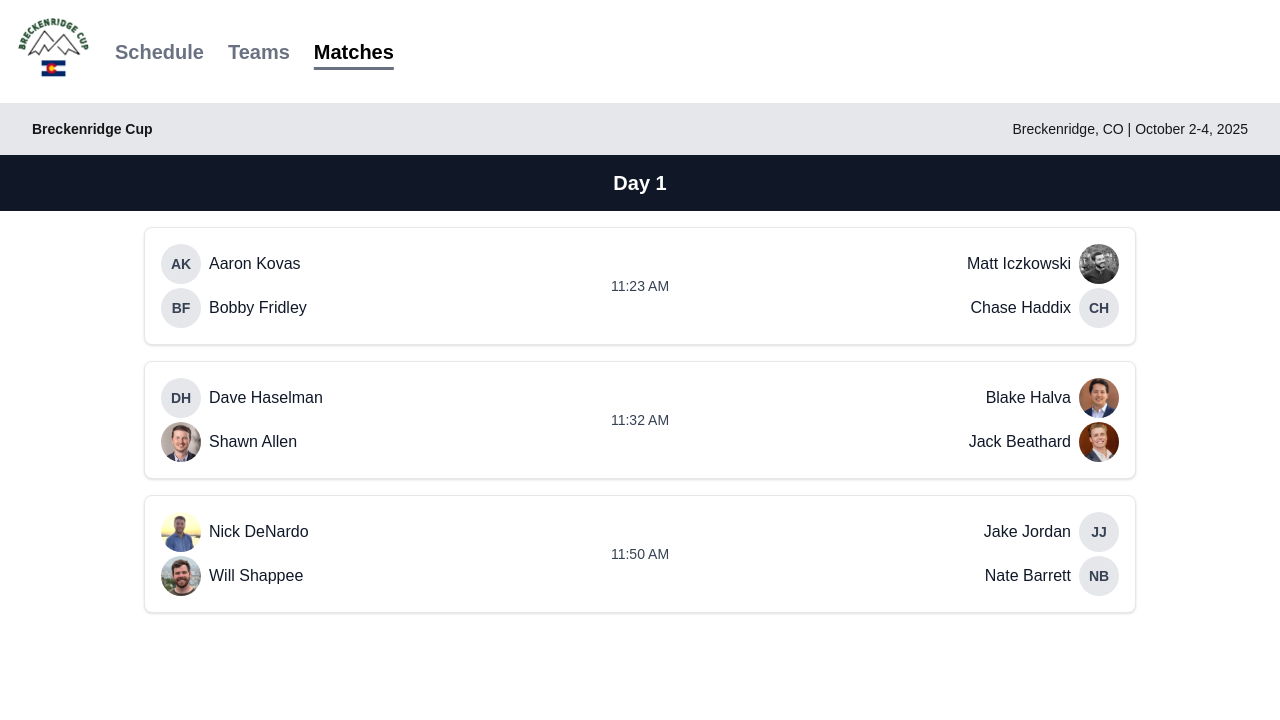
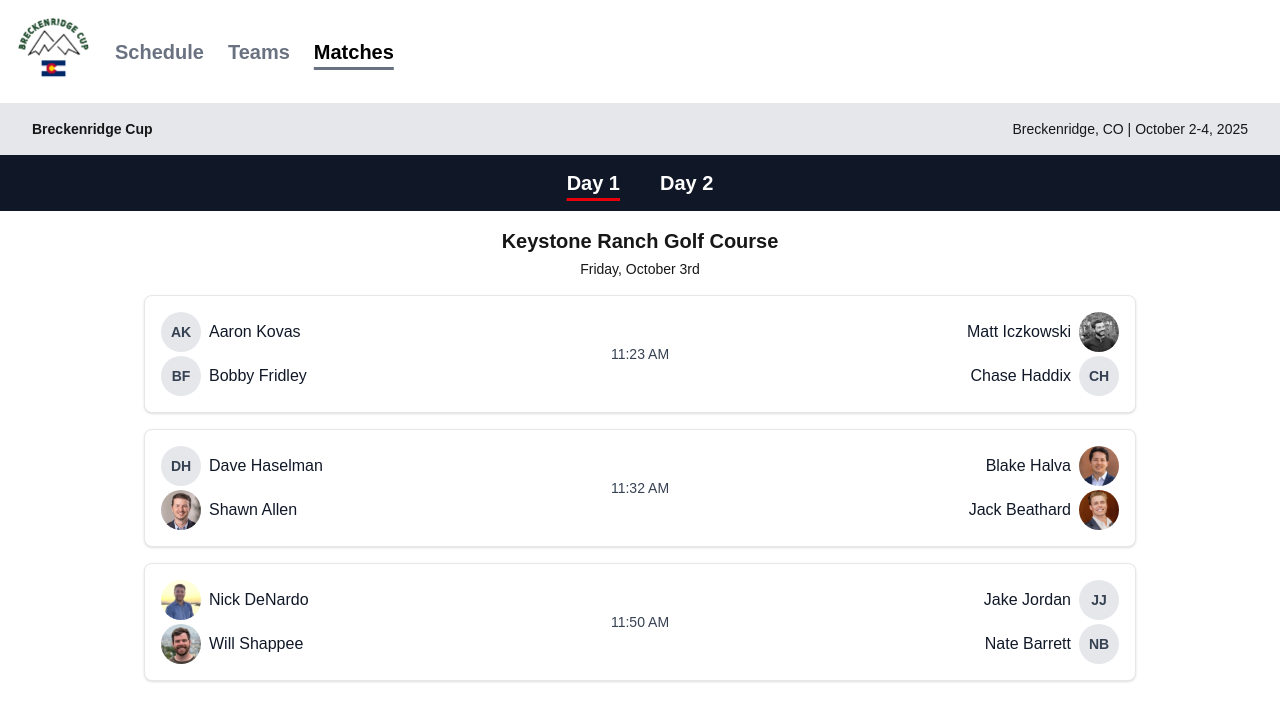
Before and after one commit to MatthewIczkowski/golf-trip, a Next.js app: page /matches in a window 1280 px wide. Shown: the top 720 px of the page. Built offline with nearby package versions, Linux system fonts and the light colour scheme.

Commit message:
updated matches data and added multi-day functionality

```diff
--- a/src/app/matches/page.tsx
+++ b/src/app/matches/page.tsx
@@ -1,6 +1,9 @@
+'use client'
+
 import golfers from '../../data/golfers.json'
 import matches from '../../data/matches.json'
 import Image from 'next/image'
+import { useState } from 'react'
 
 interface Golfer {
   id: number
@@ -21,12 +24,15 @@ interface Match {
 }
 
 const matchesData: Match[] = matches.matches
-const day1Matches = matchesData.filter(match => match.day === 1)
 const golfersData: Golfer[] = golfers.golfers
 // Note: team filtering not needed here; we use match-provided ids to render names
 
 
 export default function Matches() {
+    const [selectedDay, setSelectedDay] = useState(1)
+
+    // Filter matches based on selected day
+    const currentDayMatches = matchesData.filter(match => match.day === selectedDay)
     // Build a quick lookup from golfer id to golfer data
     const golfersById: Record<number, Golfer> = Object.fromEntries(
       golfersData.map((g) => [g.id, g])
@@ -67,12 +73,49 @@ export default function Matches() {
     return (
       <div className="flex flex-col items-center overflow-hidden w-full">
         <div className="h-14 flex gap-4 bg-gray-900 text-white w-full justify-center items-center">
-            <h1 className="text-xl font-bold">Day 1</h1>
+          <ul className="flex gap-4 text-xl font-bold">
+            <li>
+              <button
+                onClick={() => setSelectedDay(1)}
+                className={`px-3 py-1 ${
+                  selectedDay === 1
+                    ? 'text-white underline underline-offset-8 decoration-red-600 decoration-3'
+                    : 'text-white'
+                }`}
+              >
+                Day 1
+              </button>
+            </li>
+            <li>
+              <button
+                onClick={() => setSelectedDay(2)}
+                className={`px-3 py-1 ${
+                  selectedDay === 2
+                    ? 'text-white underline underline-offset-8 decoration-red-600 decoration-3'
+                    : 'text-white'
+                }`}
+              >
+                Day 2
+              </button>
+            </li>
+          </ul>
         </div>
 
         <div className="w-full max-w-5xl p-4">
+          {selectedDay === 1 && (
+            <div className="flex flex-col items-center justify-center mb-4">
+              <h3 className="text-xl font-semibold">Keystone Ranch Golf Course</h3>
+              <p className="text-sm mt-1">Friday, October 3rd</p>
+            </div>
+          )}
+          {selectedDay === 2 && (
+            <div className="flex flex-col items-center justify-center mb-4">
+              <h3 className="text-xl font-semibold">Breckenridge Golf Club</h3>
+              <p className="text-sm mt-1">Saturday, October 4th</p>
+            </div>
+          )}
           <div className="grid grid-cols-2 gap-4">
-            {day1Matches.map((match) => (
+            {currentDayMatches.map((match) => (
               <div key={match.id} className="col-span-2 grid grid-cols-3 rounded-lg border border-gray-200 bg-white shadow-sm">
                 {/* Team A Column */}
                 <div className="p-2 md:p-4">
--- a/src/data/matches.json
+++ b/src/data/matches.json
@@ -24,21 +24,21 @@
     {
       "id": 4,
       "day": 2,
-      "time": "Best Ball Match Play",
+      "time": "10:00 AM",
       "teamA": [1, 8],
       "teamB": [2, 10]
     },
     {
       "id": 5,
       "day": 2,
-      "time": "Best Ball Match Play",
+      "time": "10:10 AM",
       "teamA": [4, 9],
       "teamB": [5, 12]
     },
     {
       "id": 6,
       "day": 2,
-      "time": "Best Ball Match Play",
+      "time": "10:20 AM",
       "teamA": [7, 11],
       "teamB": [3, 6]
     }
```
